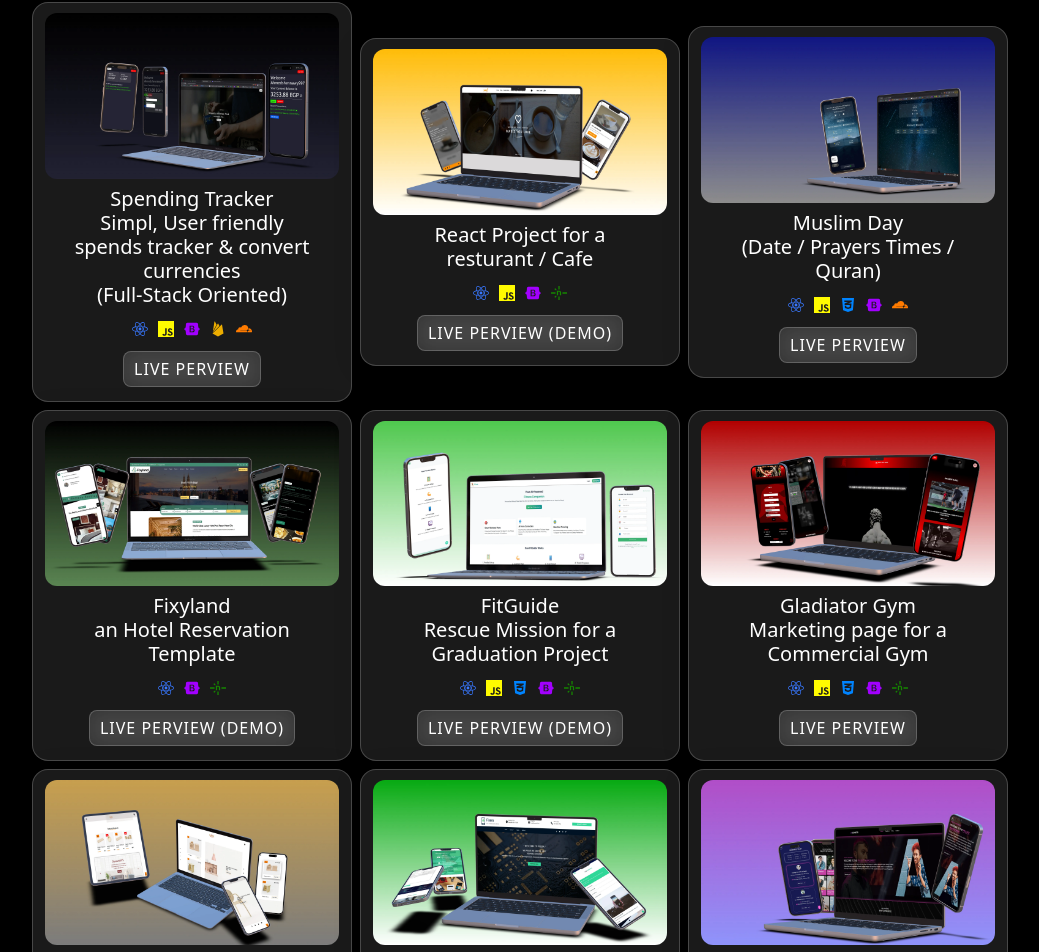
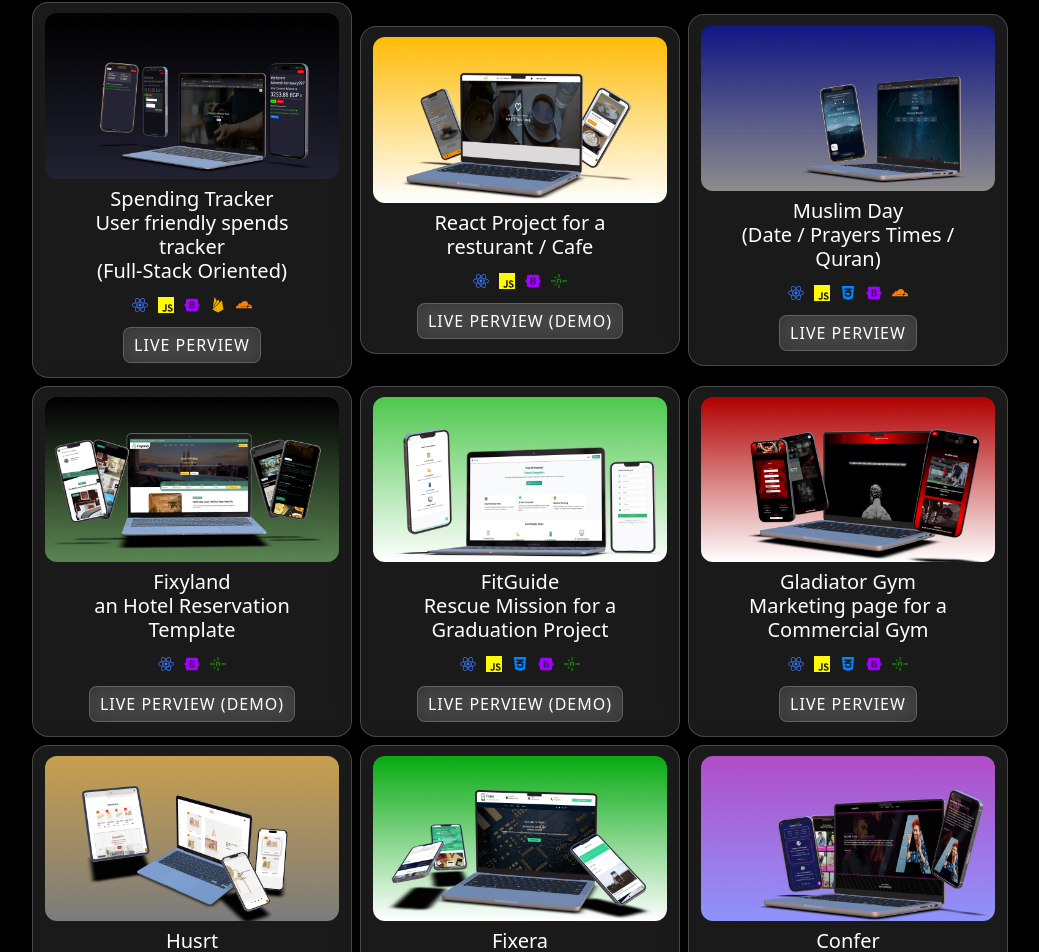
Before and after one commit to a-elshennawy/portfolio-NextJS, a Next.js app: page / in a window 1280 px wide. Shown: the part 2206-3158 px from the top of the page, without its empty margins (120-1159 px from the left). Built offline with nearby package versions, Linux system fonts and the light colour scheme.

Commit message:
new project

```diff
--- a/components/Projects/Projects.tsx
+++ b/components/Projects/Projects.tsx
@@ -224,7 +224,7 @@ const Projects = () => {
             >
               <h5 className="col-12 py-2 m-0">
                 Spending Tracker <br />
-                Simpl, User friendly spends tracker & convert currencies
+                User friendly spends tracker
                 <br />
                 (Full-Stack Oriented)
               </h5>
```
